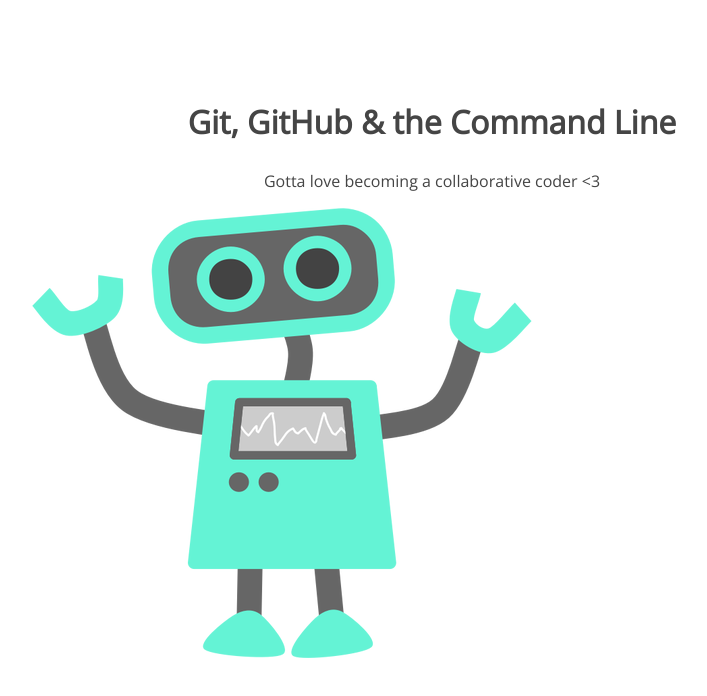
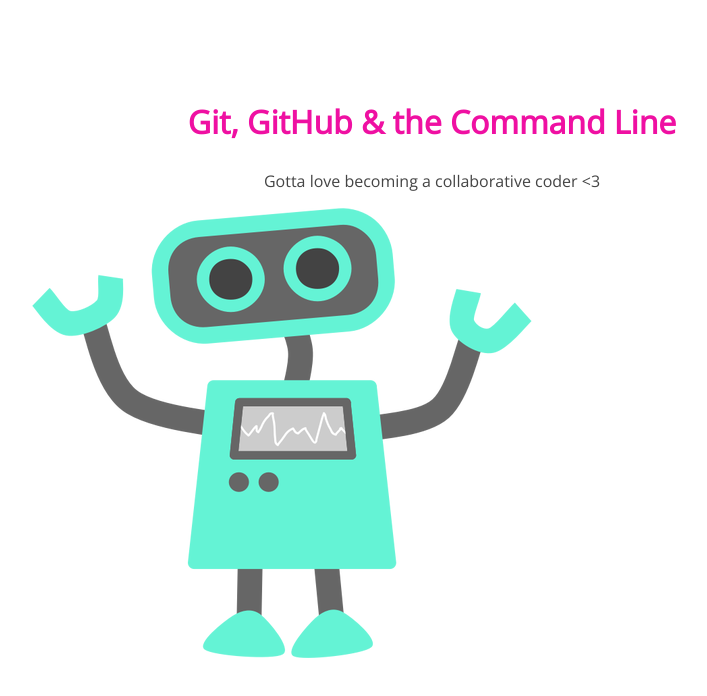
Before and after one commit to NicoletteLouise/105-project, a plain HTML site: page index.html in a window 1280 px wide. Shown: the whole page, without its empty margins (208-915 px from the left). Drawn offline with nearby package versions, Linux system fonts and the light colour scheme.

Commit message:
changed header color

```diff
--- a/css/style.css
+++ b/css/style.css
@@ -10,6 +10,7 @@ section p {
 section h1 {
 	font: 32px 'Open Sans';
 	font-weight: bold;
+	color: #ef10a2;
 }
 section p {
 	font: 16px 'Open Sans';
```
